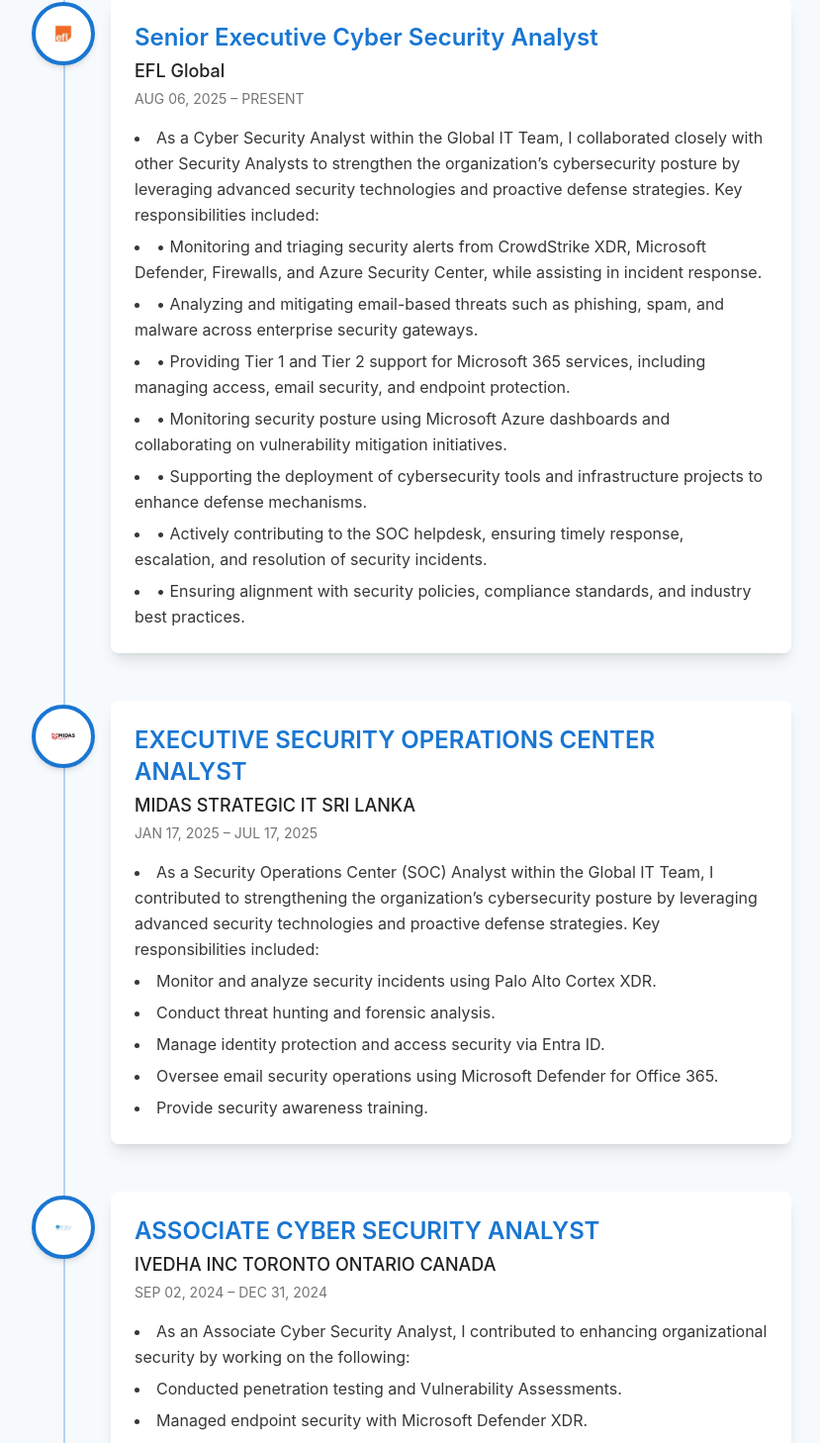
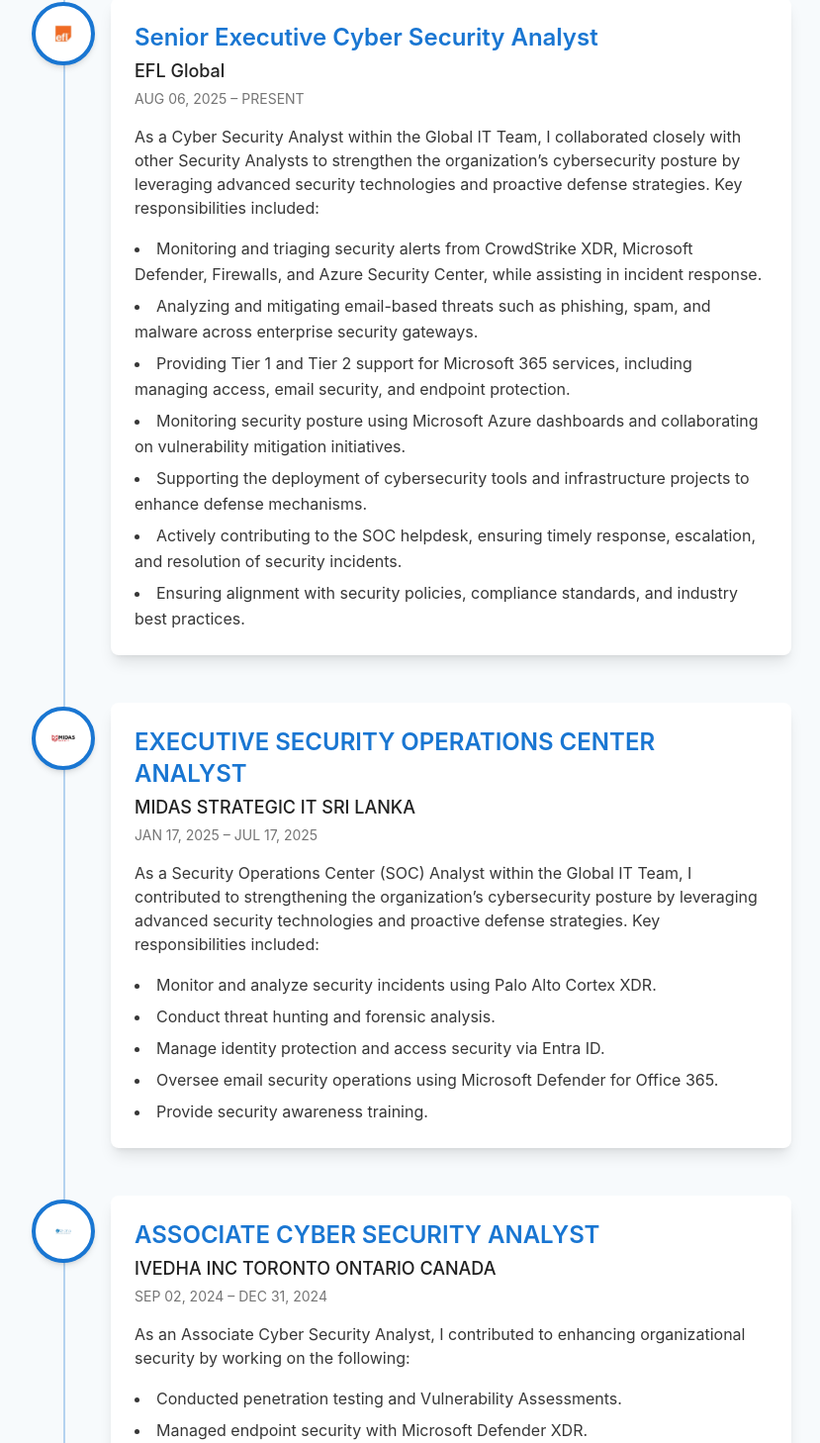
Before and after one commit to Dulitha99/port, a React (Create React App) app: page / in a window 1280 px wide. Shown: the part 1014-2472 px from the top of the page at 99% size, without its empty margins (224-1053 px from the left). Built offline with nearby package versions, Linux system fonts and the light colour scheme.

Commit message:
Update Experience.tsx

```diff
--- a/src/components/Experience.tsx
+++ b/src/components/Experience.tsx
@@ -9,15 +9,15 @@
     company: 'EFL Global',
     logo: '/efl_logo.jpg',
     period: 'AUG 06, 2025 – PRESENT',
+    intro: 'As a Cyber Security Analyst within the Global IT Team, I collaborated closely with other Security Analysts to strengthen the organization’s cybersecurity posture by leveraging advanced security technologies and proactive defense strategies. Key responsibilities included:',
     responsibilities: [
-      'As a Cyber Security Analyst within the Global IT Team, I collaborated closely with other Security Analysts to strengthen the organization’s cybersecurity posture by leveraging advanced security technologies and proactive defense strategies. Key responsibilities included:',
-      '• Monitoring and triaging security alerts from CrowdStrike XDR, Microsoft Defender, Firewalls, and Azure Security Center, while assisting in incident response.',
-      '• Analyzing and mitigating email-based threats such as phishing, spam, and malware across enterprise security gateways.',
-      '• Providing Tier 1 and Tier 2 support for Microsoft 365 services, including managing access, email security, and endpoint protection.',
-      '• Monitoring security posture using Microsoft Azure dashboards and collaborating on vulnerability mitigation initiatives.',
-      '• Supporting the deployment of cybersecurity tools and infrastructure projects to enhance defense mechanisms.',
-      '• Actively contributing to the SOC helpdesk, ensuring timely response, escalation, and resolution of security incidents.',
-      '• Ensuring alignment with security policies, compliance standards, and industry best practices.',
+      'Monitoring and triaging security alerts from CrowdStrike XDR, Microsoft Defender, Firewalls, and Azure Security Center, while assisting in incident response.',
+      'Analyzing and mitigating email-based threats such as phishing, spam, and malware across enterprise security gateways.',
+      'Providing Tier 1 and Tier 2 support for Microsoft 365 services, including managing access, email security, and endpoint protection.',
+      'Monitoring security posture using Microsoft Azure dashboards and collaborating on vulnerability mitigation initiatives.',
+      'Supporting the deployment of cybersecurity tools and infrastructure projects to enhance defense mechanisms.',
+      'Actively contributing to the SOC helpdesk, ensuring timely response, escalation, and resolution of security incidents.',
+      'Ensuring alignment with security policies, compliance standards, and industry best practices.',
     ],
   },
   {
@@ -26,8 +26,8 @@
     company: 'MIDAS STRATEGIC IT SRI LANKA',
     logo: '/midas.png',
     period: 'JAN 17, 2025 – JUL 17, 2025',
+    intro: 'As a Security Operations Center (SOC) Analyst within the Global IT Team, I contributed to strengthening the organization’s cybersecurity posture by leveraging advanced security technologies and proactive defense strategies. Key responsibilities included:',
     responsibilities: [
-      'As a Security Operations Center (SOC) Analyst within the Global IT Team, I contributed to strengthening the organization’s cybersecurity posture by leveraging advanced security technologies and proactive defense strategies. Key responsibilities included:',
       'Monitor and analyze security incidents using Palo Alto Cortex XDR.',
       'Conduct threat hunting and forensic analysis.',
       'Manage identity protection and access security via Entra ID.',
@@ -41,8 +41,8 @@
     company: 'IVEDHA INC TORONTO ONTARIO CANADA',
     logo: '/ivedha.png',
     period: 'SEP 02, 2024 – DEC 31, 2024',
+    intro: 'As an Associate Cyber Security Analyst, I contributed to enhancing organizational security by working on the following:',
     responsibilities: [
-      'As an Associate Cyber Security Analyst, I contributed to enhancing organizational security by working on the following:',
       'Conducted penetration testing and Vulnerability Assessments.',
       'Managed endpoint security with Microsoft Defender XDR.',
       'Administered Entra ID and Microsoft Intune for security and compliance.',
@@ -55,8 +55,8 @@
     company: 'IVEDHA INC, TORONTO ONTARIO CANADA',
     logo: '/ivedha.png',
     period: 'FEB 19, 2024 – SEP 02, 2024',
+    intro: 'As a Cyber Security Intern, I gained hands-on experience in various aspects of cybersecurity, including:',
     responsibilities: [
-      'As a Cyber Security Intern, I gained hands-on experience in various aspects of cybersecurity, including:',
       'Assisted in web application vulnerability assessments.',
       'Conducted security training and phishing simulations.',
       'Supported security solution development.',
@@ -125,6 +125,7 @@
                   <p className="text-xs sm:text-sm text-secondary-light dark:text-secondary-dark mb-4">
                     {exp.period}
                   </p>
+                  {exp.intro && <p className="text-sm sm:text-base text-primary-light dark:text-primary-dark text-opacity-90 dark:text-opacity-90 mb-4">{exp.intro}</p>}
                   <ul className="list-disc list-inside space-y-1.5 text-sm sm:text-base text-primary-light dark:text-primary-dark text-opacity-90 dark:text-opacity-90">
                     {exp.responsibilities.map((resp, idx) => (
                       <li key={idx} className="leading-relaxed">{resp}</li>
```
